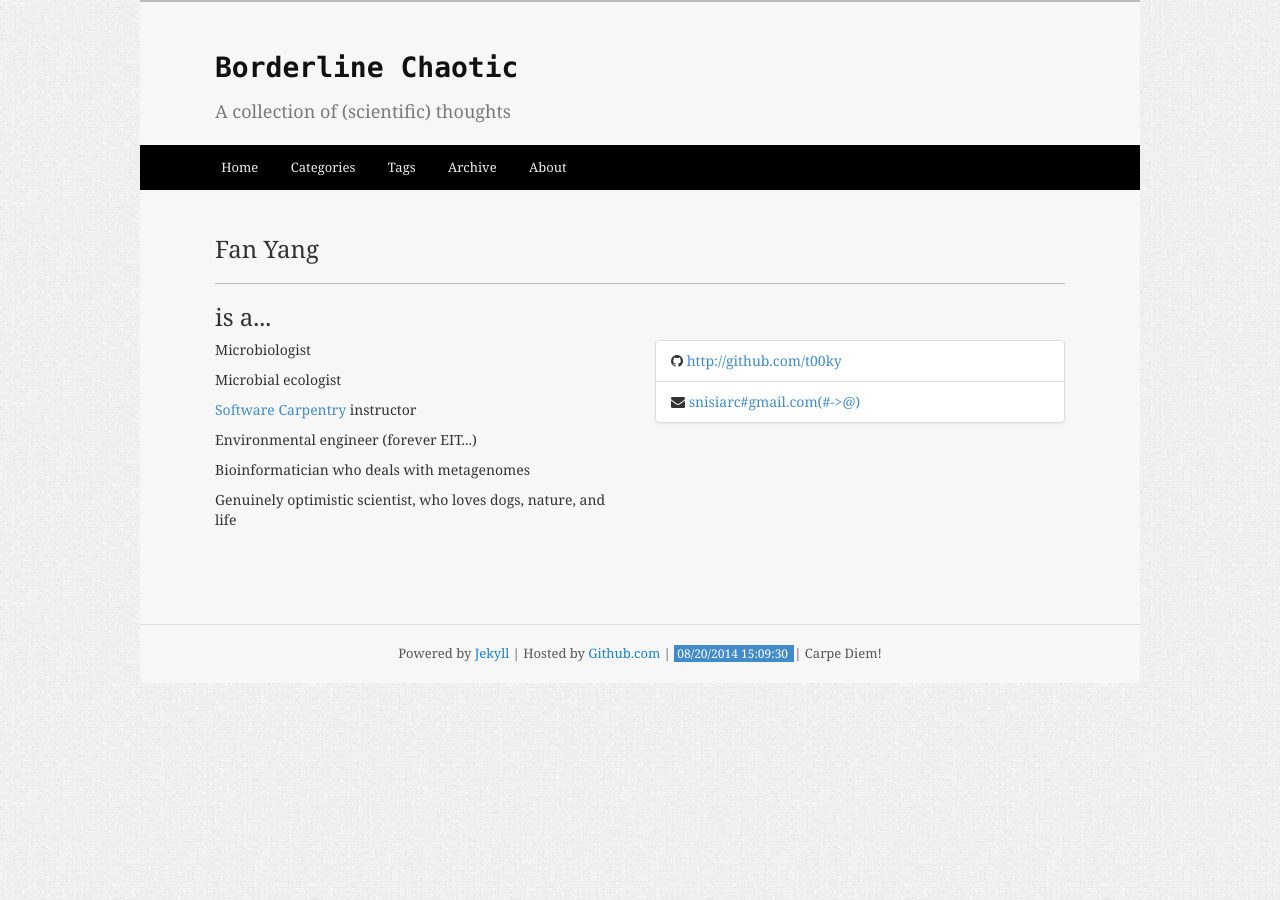
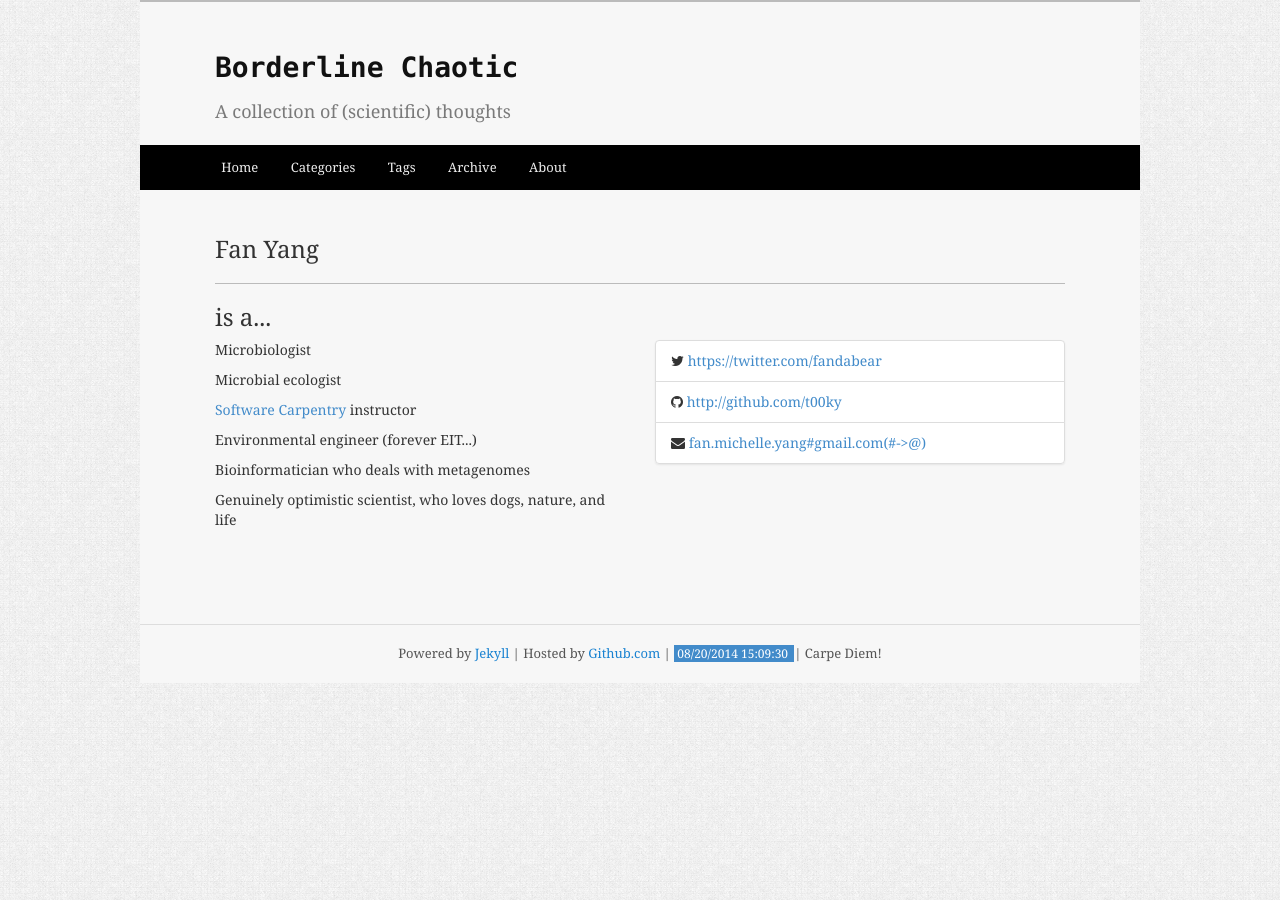
Before and after one commit to fandemonium/blog, a Jekyll site: the page built from about.html, in a window 1280 px wide. Built offline with Jekyll 4.4.1, drawn with Linux system fonts in a browser that asks for light colours; Markdown is read by kramdown in place of the engine named in the settings; comment, search, counter and statistics services are not loaded.

Commit message:
added twitter link

```diff
--- a/about.html
+++ b/about.html
@@ -16,13 +16,17 @@ title: Fan Yang
         </div>
         <div class="col-md-6">
             <ul class="list-group">
-                <li class="list-group-item">
+	        <li class="list-group-item">
+		    <i class="fa fa-twitter"></i>
+		    <a href="https://twitter.com/fandabear" target="_blank">https://twitter.com/fandabear</a>
+		</li>
+		    <li class="list-group-item">
                     <i class="fa fa-github"></i>
                     <a href="http://github.com/t00ky" target="_blank">http://github.com/t00ky</a>
                 </li>
                 <li class="list-group-item">
                     <i class="fa fa-envelope"></i>
-                    <a href="mailto:snisiarc@gmail.com">snisiarc#gmail.com(#->@)</a>
+                    <a href="mailto:snisiarc@gmail.com">fan.michelle.yang#gmail.com(#->@)</a>
                 </li>
             </ul>
         </div>
```
